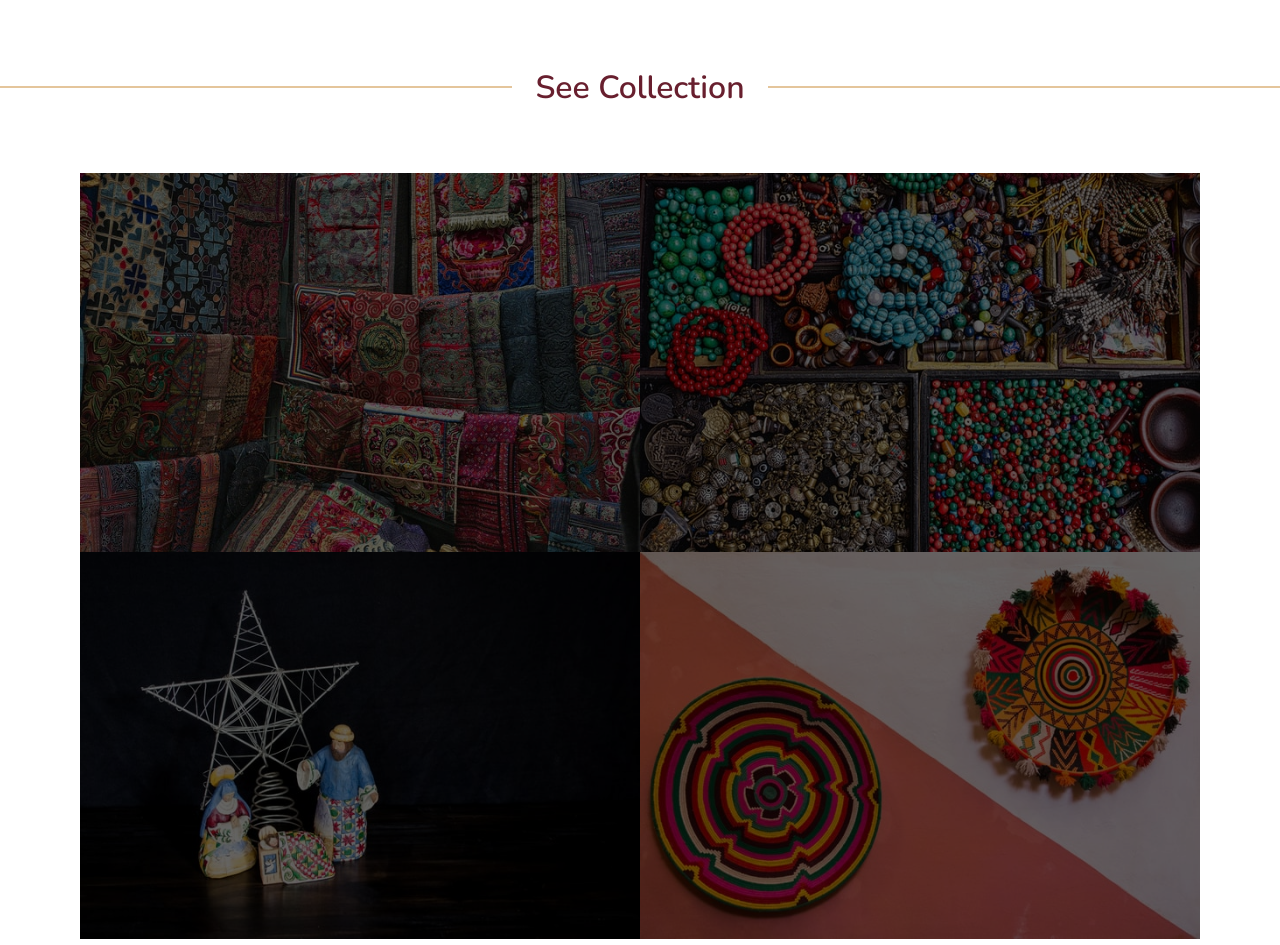
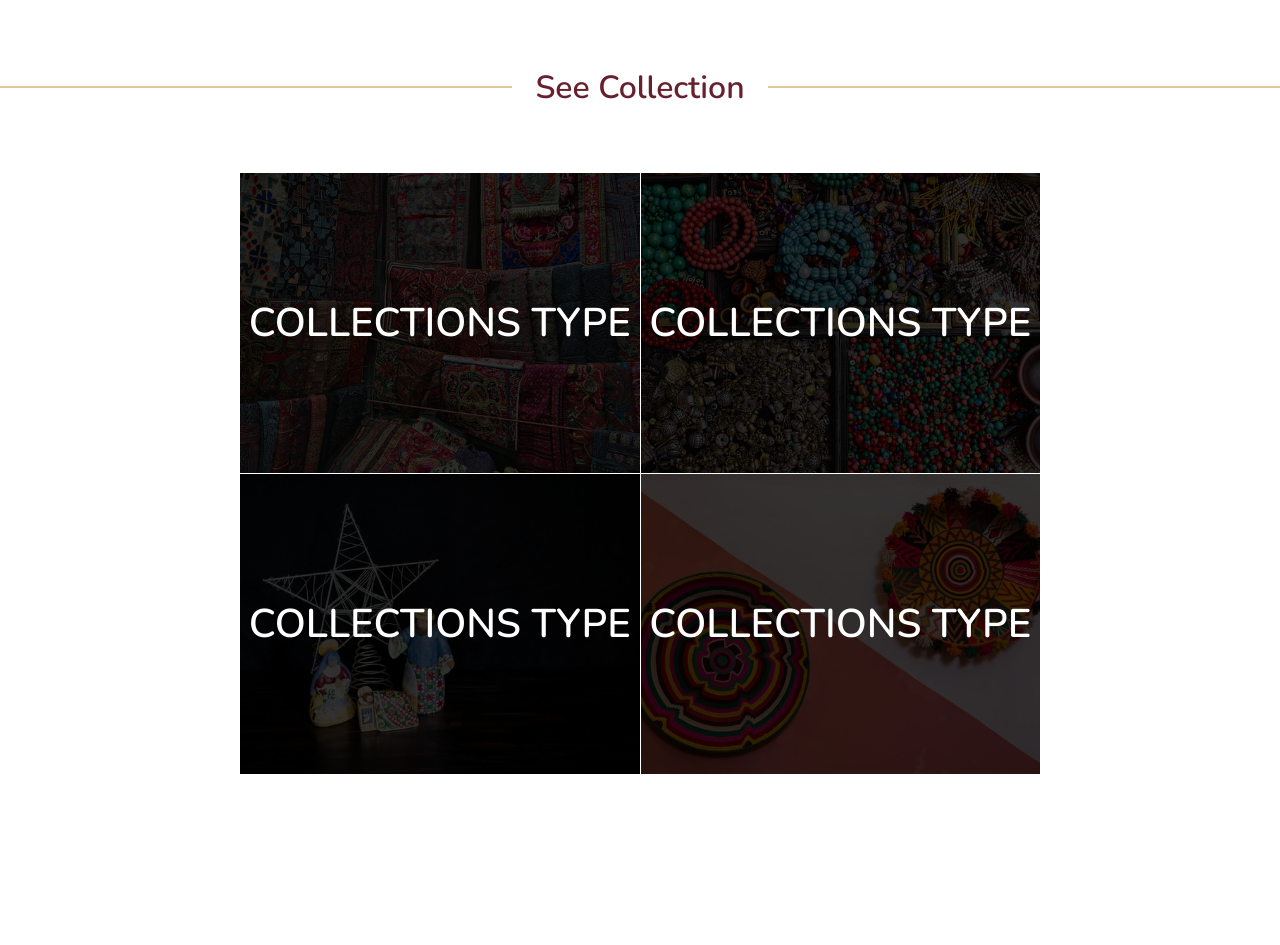
Before and after one commit to M-Kouache/PFE-Ecommerce-Project, a PHP site: page / in a window 1280 px wide. Shown: the part 1930-2875 px from the top of the page. After the commit the page ends 2704 px from the top, so only its background shows below. Run offline with PHP 8.4, Linux system fonts and the light colour scheme; some web fonts are replaced.

Commit message:
light changes

```diff
--- a/Scripts/script.js
+++ b/Scripts/script.js
@@ -1,9 +1,22 @@
 let banner_img = document.querySelector(".banner-image");
+let gl_img_contianer = document.querySelectorAll(".gl-img-container");
+let gl_collection_title = document.querySelectorAll(".gl-title")
 let window_width = window.innerWidth;
 
 
 if (window_width > 900) {
+    banner_img.src = "assets/images/banner-desktop.png"
+}
 
-    banner_img.src = "assets/images/banner-desktop.png"
 
-}
+gl_img_contianer.forEach(element => {
+    element.onmouseover = function() {
+        element.style.background = "none"
+        element.children[1].style.visibility = "hidden"
+    }
+
+    element.onmouseout = function() {
+        element.style.background = "rgba(0, 0, 0, 0.8)"
+        element.children[1].style.visibility = "visible"
+    }
+});
--- a/StyleSheet/media.css
+++ b/StyleSheet/media.css
@@ -72,7 +72,11 @@
   }
 
   .product-gallery {
-    grid-template-columns: repeat(auto-fit, minmax(400px, 1fr));
-    padding: 0 5rem;
+    grid-template-columns: repeat(auto-fit, minmax(300px, 1fr));
+    padding: 0 15rem;
+  }
+
+  .wide-img {
+    grid-column: span 2 / auto;
   }
 }
--- a/StyleSheet/style.css
+++ b/StyleSheet/style.css
@@ -203,7 +203,6 @@ input[name="search-submit"]:focus {
   width: 100%;
   height: 40vh;
   overflow: hidden;
-  /* background: rgba(0, 0, 0, 0.6); */
   background: var(--primary);
 }
 
@@ -287,22 +286,35 @@ input[name="search-submit"]:focus {
 }
 
 .product-gallery {
+  grid-template-columns: repeat(auto-fit, minmax(250px, 1fr));
+  grid-auto-rows: 300px;
+  gap: 1px;
   width: 100%;
-  gap: 0;
   padding: 0 1rem;
 }
 
-.product-gallery div {
-  background: rgba(0, 0, 0, 0.6);
+.gl-img-container {
+  position: relative;
+  background: rgba(0, 0, 0, 0.8);
+  width: 100%;
 }
 
-.product-gallery div img {
+.gl-img-container img {
   position: relative;
   z-index: -1;
   width: 100%;
   height: 100%;
+  object-fit: cover;
 }
 
-.product-gallery div:hover {
-  background: none;
+.gl-img-container h1 {
+  font-size: 2.5rem;
+  text-transform: uppercase;
+  color: var(--white);
+  width: 100%;
+  text-align: center;
+  position: absolute;
+  left: 50%;
+  top: 50%;
+  transform: translate(-50%, -50%);
 }
--- a/index.html
+++ b/index.html
@@ -146,17 +146,21 @@
         </div>
 
         <div class="product-gallery grid">
-            <div>
+            <div class="gl-img-container">
                 <img src="assets/images/ruge-collections.jpg" alt="">
+                <h1 class="gl-title">Collections Type</h1>
             </div>
-            <div>
+            <div class="gl-img-container">
                 <img src="assets/images/jewerly-collections.jpg" alt="">
+                <h1 class="gl-title">Collections Type</h1>
             </div>
-            <div>
+            <div class="gl-img-container">
                 <img src="assets/images/toys-collections.jpg" alt="">
+                <h1 class="gl-title">Collections Type</h1>
             </div>
-            <div>
+            <div class="gl-img-container">
                 <img src="assets/images/decor-collections.jpg" alt="">
+                <h1 class="gl-title">Collections Type</h1>
             </div>
         </div>
 
```
